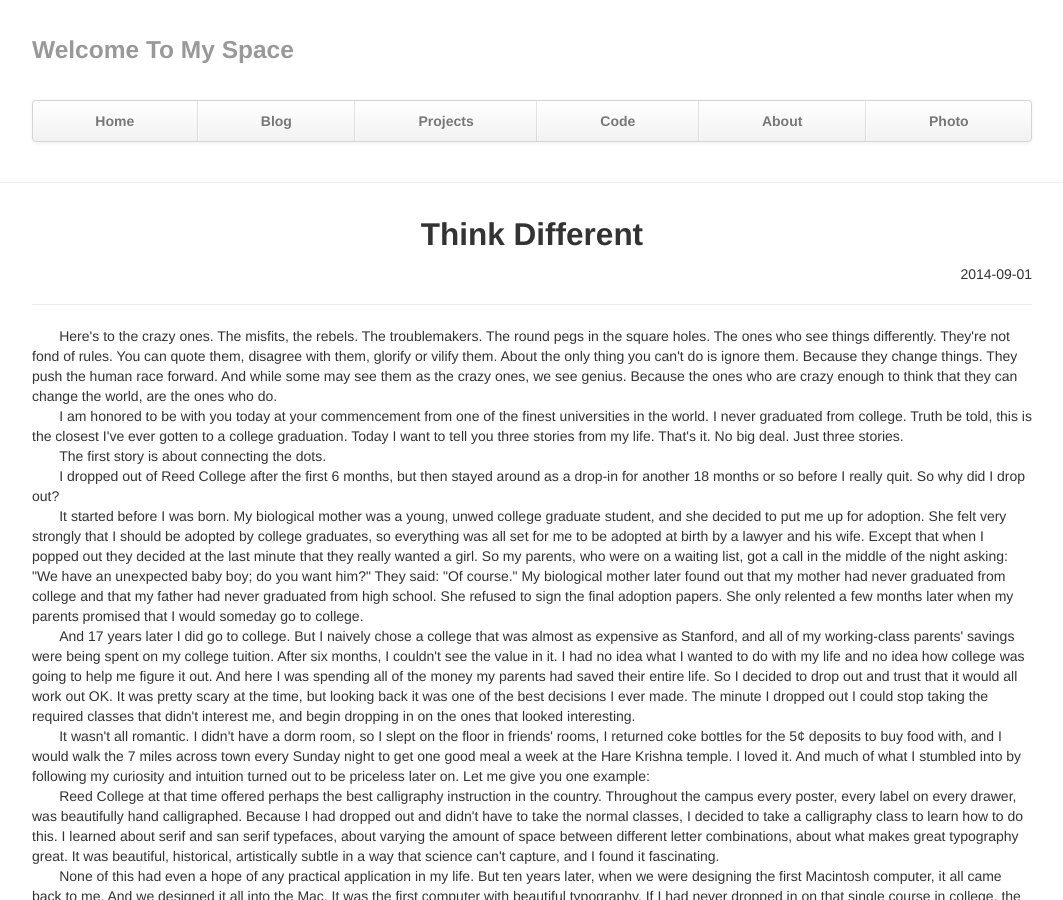
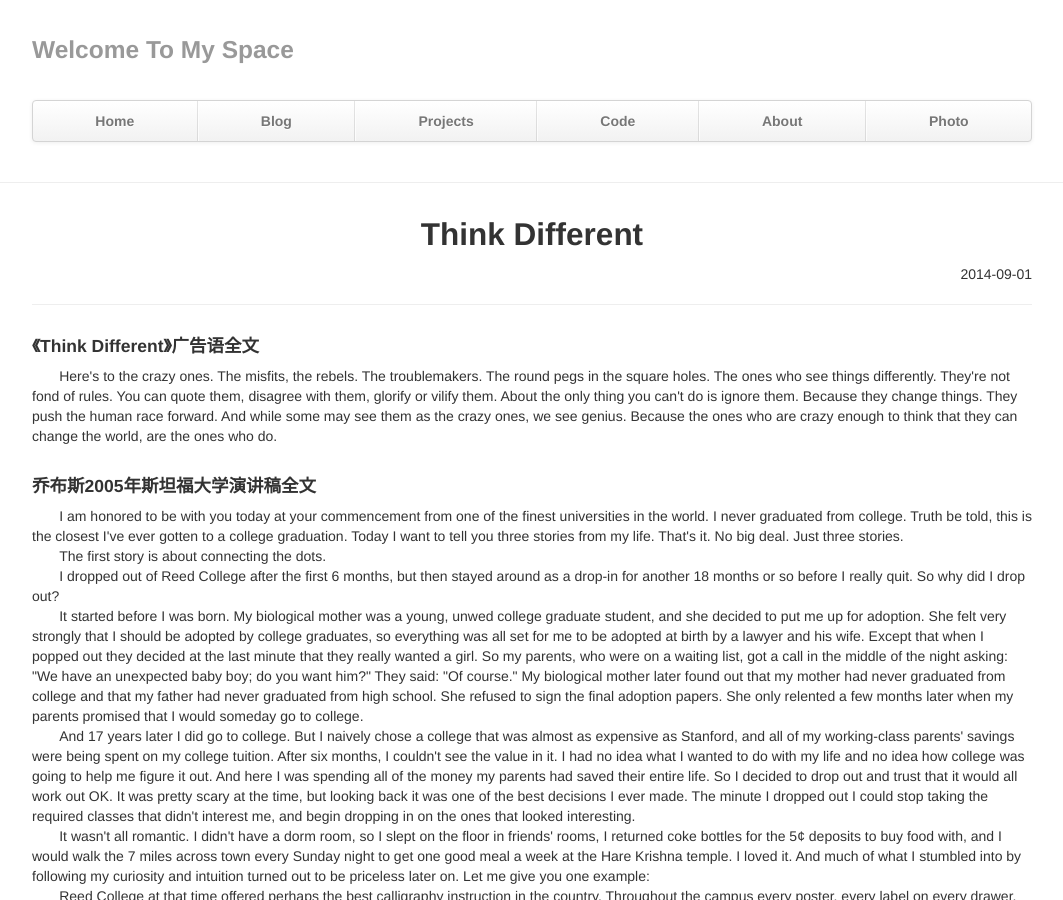
Before and after one commit to VioletHill/VioletHill.github.io, a Jekyll site: the page built from _posts/blog/2014-09-01-Think Different.md, in a window 1280 px wide and 900 px high. Shown: the whole window, without its empty margins (108-1171 px from the left). Built offline with Jekyll 4.4.1, drawn with Linux system fonts in a browser that asks for light colours; Markdown is read by kramdown in place of the engine named in the settings; comment, search, counter and statistics services are not loaded.

Commit message:
修改部分布局  in  think different

```diff
--- a/_posts/blog/2014-09-01-Think Different.md
+++ b/_posts/blog/2014-09-01-Think Different.md
@@ -2,12 +2,16 @@
 layout: post
 title:  Think Different
 category: blog
-description: 乔布斯在斯坦福大学的演讲稿
+description: 《Think Different》广告语全文 以及乔布斯2005年斯坦福大学演讲稿
 ---
 <div class="container">
 <p>
+	<h4>《Think Different》广告语全文 </h4>
 	&nbsp;&nbsp;&nbsp;&nbsp;&nbsp;&nbsp;&nbsp;Here's to the crazy ones. The misfits, the rebels. The troublemakers. The round pegs in the square holes. The ones who see things differently. They're not fond of rules. You can quote them, disagree with them, glorify or vilify them. About the only thing you can't do is ignore them. Because they change things. They push the human race forward. And while some may see them as the crazy ones, we see genius. Because the ones who are crazy enough to think that they can change the world, are the ones who do.
 	<br>
+	<br>
+
+	<h4>乔布斯2005年斯坦福大学演讲稿全文</h4>
 	&nbsp;&nbsp;&nbsp;&nbsp;&nbsp;&nbsp;&nbsp;I am honored to be with you today at your commencement from one of the finest universities in the world. I never graduated from college. Truth be told, this is the closest I've ever gotten to a college graduation. Today I want to tell you three stories from my life. That's it. No big deal. Just three stories.
 	<br>
 	&nbsp;&nbsp;&nbsp;&nbsp;&nbsp;&nbsp;&nbsp;The first story is about connecting the dots.
@@ -60,7 +64,7 @@ description: 乔布斯在斯坦福大学的演讲稿
 	<br>
 	&nbsp;&nbsp;&nbsp;&nbsp;&nbsp;&nbsp;&nbsp;Stewart and his team put out several issues of The Whole Earth Catalog, and then when it had run its course, they put out a final issue. It was the mid-1970s, and I was your age. On the back cover of their final issue was a photograph of an early morning country road, the kind you might find yourself hitchhiking on if you were so adventurous. Beneath it were the words: "Stay Hungry. Stay Foolish." It was their farewell message as they signed off. Stay Hungry. Stay Foolish. And I have always wished that for myself. And now, as you graduate to begin anew, I wish that for you.
 	<br>
-	&nbsp;&nbsp;&nbsp;&nbsp;&nbsp;&nbsp;&nbsp;Stay Hungry. Stay Foolish.
+	&nbsp;&nbsp;&nbsp;&nbsp;&nbsp;&nbsp;&nbsp;<span style="color:red">Stay Hungry. Stay Foolish.</span>
 	<br>
 	&nbsp;&nbsp;&nbsp;&nbsp;&nbsp;&nbsp;&nbsp;Thank you all very much.
 </div>
```
